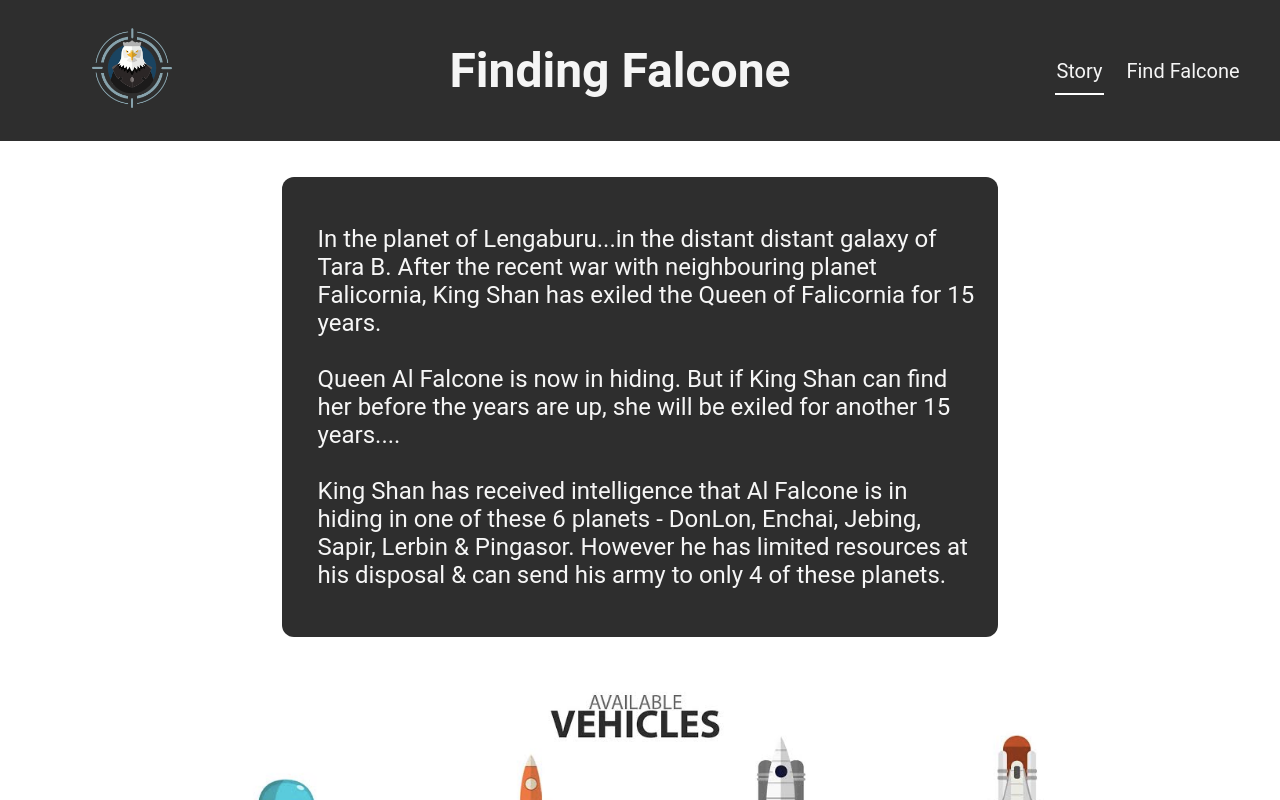
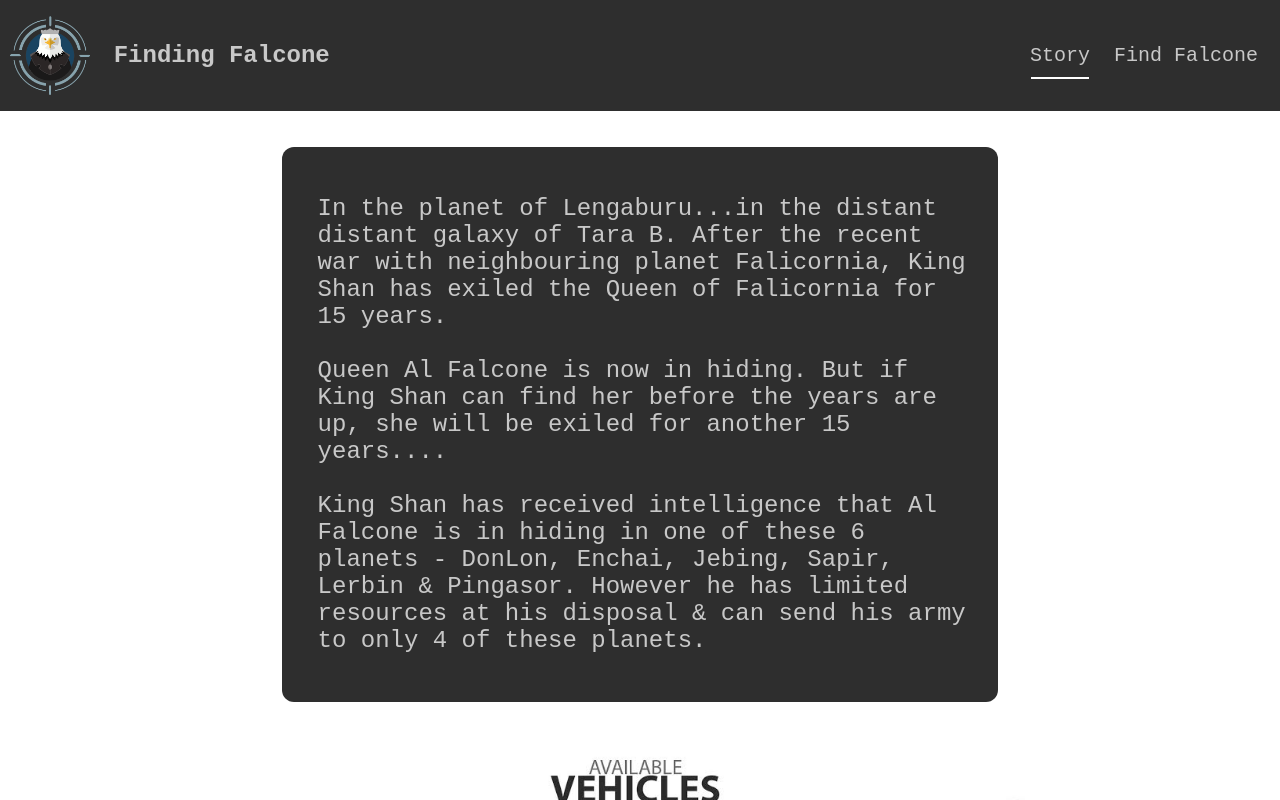
Before and after one commit to jayanth-karri22/Finding-Falcone, a React (Create React App) app: page / in a window 1280 px wide. Shown: the top 800 px of the page. Built offline with nearby package versions, Linux system fonts and the light colour scheme.

Commit message:
Design changes

```diff
--- a/src/App.js
+++ b/src/App.js
@@ -1,12 +1,13 @@
 import React from "react";
 import "./App.css";
 import HomePage from "./components/homepage";
+import {Router, Route, Link} from 'react-router'
 
 function App() {
   return (
-    <div className="App">
+
       <HomePage />
-    </div>
+
   );
 }
 
--- a/src/components/common/header.js
+++ b/src/components/common/header.js
@@ -7,10 +7,9 @@ function Header() {
         <div className="header">
             <div className="headerLeft">
                 <img src={Falcone} alt="Queen AiFalcone" className="falconImg"/>
-            </div>
-            <div className="title">
                 <h1 className="title-name">Finding Falcone</h1>
             </div>
+
             <ul className="headerRight">
                 <li className="listItem active">Story</li>
                 <li className="listItem">Find Falcone</li>
--- a/src/components/common/headerstyles.css
+++ b/src/components/common/headerstyles.css
@@ -1,22 +1,27 @@
 
 .header {
     display:flex;
-    justify-content:center;
+    justify-content:space-between;
     align-items:center;
     background-color:rgb(46, 46, 46);
-    color:#f5f5f5;
+    color:rgb(200, 200, 200);
     padding:10px;
+    font-weight: lighter;
+    font-family: 'Courier New', Courier, monospace;
 }
 
 .headerLeft {
-    flex:1
+    flex:1;
+    display:flex;
+    justify-content: flex-start;
+    align-items: center;
 }
 
 .headerRight {
     flex:1;
     list-style:none;
     display:flex;
-    justify-content:center;
+    justify-content:flex-end;
     align-items:center;
 }
 
@@ -25,11 +30,10 @@
     max-height: 80px;
 }
 
-.title {
+.title-name {
+    margin-left: 24px;
     font-size:24px;
-    flex:3;
     min-width:100px;
-    color:rgb(245, 245, 245)
 }
 
 .listItem {
--- a/src/components/homepage/homestyles.css
+++ b/src/components/homepage/homestyles.css
@@ -17,7 +17,7 @@
 .text {
     font-size:24px;
     font-weight: normal;
-    color:rgb(246, 246, 246);
+    color:rgb(200, 200, 200);
     text-align: left;
     margin-left:12px;
     padding:24px;
--- a/src/index.css
+++ b/src/index.css
@@ -2,9 +2,7 @@
 
 body {
   margin: 0;
-  font-family:'Roboto', 'Oxygen',
-    'Ubuntu', 'Cantarell', 'Fira Sans', 'Droid Sans', 'Helvetica Neue',
-    sans-serif;
+  font-family: 'Courier New', Courier, monospace;
   -webkit-font-smoothing: antialiased;
   -moz-osx-font-smoothing: grayscale;
 }
```
